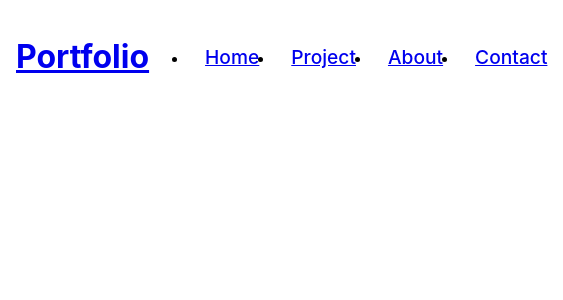
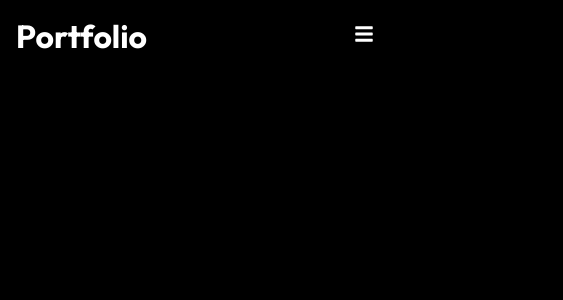
Before and after one commit to rypab4/Portfolio_react, a React (Create React App) app in the folder portfolio_react/: page / in a window 390 px wide. Shown: the top 300 px of the page, 563 px wide, since content can reach past the window. Built offline with nearby package versions, Linux system fonts and the light colour scheme.

Commit message:
finished hambburger navbar

```diff
--- a/portfolio_react/src/components/NavBarStyles.css
+++ b/portfolio_react/src/components/NavBarStyles.css
@@ -16,3 +16,34 @@
     font-size: 1.2rem;
     font-weight: 500;
 }
+
+.hamburger{
+    display: none;
+}
+@media screen and (max-width: 1040px) {
+    .nav-menu{
+        flex-direction: column;
+        justify-content: center;
+        align-items: center;
+        width: 100%;
+        height: 100vh;
+        background: rgba(0, 0, 0, 0.9);
+        position: absolute;
+        top:0;
+        left: -100%;
+        z-index: -3;
+        transition: 0.3s;
+    }
+    .nav-menu.active{
+        left: 0;
+    }
+    .nav-menu li {
+        padding: 1rem0;
+    }
+    .nav-menu li a {
+        font-size: 2rem;
+    }
+    .hamburger{
+        display: initial;
+    }
+}
--- a/portfolio_react/src/components/Navbar.js
+++ b/portfolio_react/src/components/Navbar.js
@@ -1,13 +1,23 @@
 import "./NavBarStyles.css"
-import React from 'react'
-import {Link} from "react-router-dom"
+import React, { useState } from 'react'
+
+import { Link } from "react-router-dom"
+import { FaBars, FaTimes } from "react-icons/fa"
+
+
 const Navbar = () => {
+
+    const [click, setClick] = useState(false);
+    const handleClick = () => setClick(!click);
+
+
     return (
         <div className="header">
             <Link to="/">
                 <h1>Portfolio</h1>
             </Link>
-        <ul className="nav-menu">
+            <ul className={click ? "nav-menu active" :
+                "nav-menu"}>
                 <li>
                     <Link to="/">Home</Link>
                 </li>
@@ -21,6 +31,13 @@
                     <Link to="/contact">Contact</Link>
                 </li>
             </ul>
+            <div className="hamburger" onClick={handleClick}>
+                {click ? (
+                    <FaTimes size={20} style={{ color: "#fff" }} />
+                ) : (
+                    <FaBars size={20} style={{ color: "#fff" }} />
+                )}
+            </div>
         </div>
     )
 }
--- a/portfolio_react/src/index.css
+++ b/portfolio_react/src/index.css
@@ -1,13 +1,48 @@
-body {
+@import url('https://fonts.googleapis.com/css2?family=Outfit:wght@100;200;300;400;500;600;700;800;900&display=swap');
+
+*{
+  box-sizing: border-box;
   margin: 0;
-  font-family: -apple-system, BlinkMacSystemFont, 'Segoe UI', 'Roboto', 'Oxygen',
-    'Ubuntu', 'Cantarell', 'Fira Sans', 'Droid Sans', 'Helvetica Neue',
-    sans-serif;
-  -webkit-font-smoothing: antialiased;
-  -moz-osx-font-smoothing: grayscale;
+  padding: 0;
+  font-family: 'Outfit', sans-serif;
 }
 
-code {
-  font-family: source-code-pro, Menlo, Monaco, Consolas, 'Courier New',
-    monospace;
+body {
+  background: black;
 }
+
+h1,
+h4,
+p,
+a {
+  color: #fff;
+  text-decoration: none;
+}
+
+ul {
+  list-style-type: none;
+}
+
+.btn{
+  padding: 12px 32px;
+  font-size: 1rem;
+  text-transform: uppercase;
+  background: yellow;
+  color: #222;
+  border: 1px solid #fff;
+  font-weight: 600;
+  cursor: pointer;
+
+}
+
+.btn-light{
+  background: transparent;
+  color: #fff;
+
+}
+
+.btn:hover{
+  background: grey;
+  color: #fff;
+  transition: 0.3s;
+}
```
Lines whose indentation alone changed are shown as unchanged.
